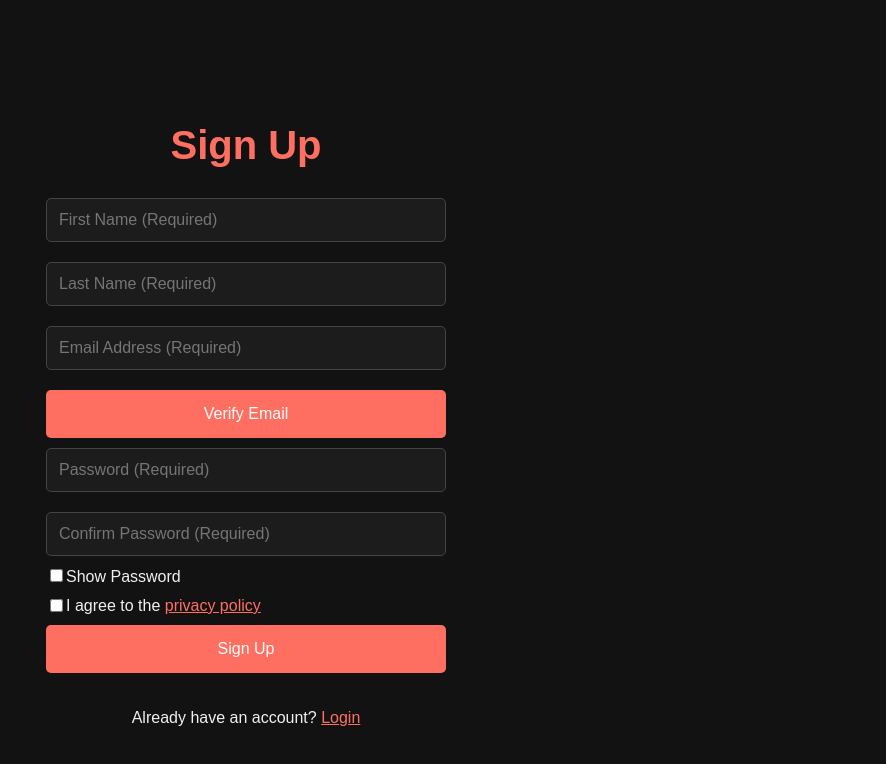
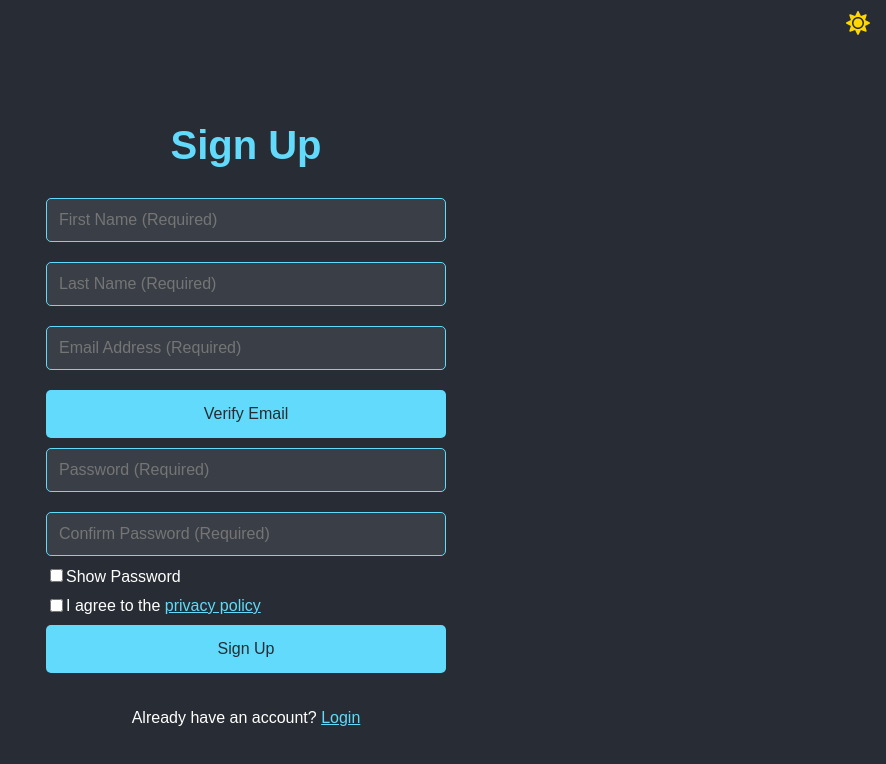
Before and after one commit to Loch-Glitch/team, a React (Create React App) app in the folder frontend/: page / in a window 1280 px wide. Shown: the top 764 px of the page, without its empty margins (394-1280 px from the left). Built offline with nearby package versions, Linux system fonts and the light colour scheme.

Commit message:
Add dark mode support and react-icons to the application

```diff
--- a/frontend/package.json
+++ b/frontend/package.json
@@ -7,6 +7,7 @@
     "cra-template": "1.2.0",
     "react": "^19.0.0",
     "react-dom": "^19.0.0",
+    "react-icons": "^5.4.0",
     "react-router-dom": "^7.1.1",
     "react-scripts": "^5.0.1",
     "web-vitals": "^4.2.4"
--- a/frontend/src/App.js
+++ b/frontend/src/App.js
@@ -1,28 +1,35 @@
 import React, { useState } from 'react';
-import { BrowserRouter, Routes, Route } from 'react-router-dom';  // Import BrowserRouter, Routes, and Route
-import SignUpPage from './page/Signup';  // Import Signup component
+import { BrowserRouter as Router, Route, Routes } from 'react-router-dom';
+import { FaSun, FaMoon } from 'react-icons/fa'; // Import icons
+import SignUpPage from './page/Signup';
 import LoginPage from './page/Login';
-import HomePage from './page/Homepage';
 import ForgotPassword from './page/ForgotPassword';
 import ResetPassword from './page/ResetPassword';
-import PrivacyDoc from './page/PrivacyDoc';
+import HomePage from './page/Homepage';
+
 function App() {
+  const [isDarkMode, setIsDarkMode] = useState(true); // State for toggling light and dark mode
+
+  const toggleMode = () => {
+    setIsDarkMode((prevMode) => !prevMode);
+  };
 
   return (
-    <BrowserRouter>  {/* Wrap your app with BrowserRouter */}
-      <Routes>  {/* Define the routes */}
-        {/* <Route path="/" element={<App />} />  Set the main route to render App */}
-        <Route path="/login" element={<LoginPage />} />  {/* Define the route for login */}
-        <Route path="/" element={<SignUpPage />} />  {/* Define the route for Signup */}
-        <Route path="/home" element={<HomePage />} />
-        <Route path="/forgot-password" element={<ForgotPassword />} />
-        <Route path="/reset-password" element={<ResetPassword />} />
-        <Route path="/privacydoc" element={<PrivacyDoc />} />
-
+    <Router>
+      <div style={{ position: 'absolute', top: '10px', right: '10px' }}>
+        <button onClick={toggleMode} style={{ background: 'none', border: 'none', cursor: 'pointer' }}>
+          {isDarkMode ? <FaSun color="#FFD700" size={24} /> : <FaMoon color="#4B0082" size={24} />}
+        </button>
+      </div>
+      <Routes>
+        <Route path="/" element={<SignUpPage isDarkMode={isDarkMode} />} />
+        <Route path="/login" element={<LoginPage isDarkMode={isDarkMode} toggleMode={toggleMode}/>} />
+        <Route path="/forgot-password" element={<ForgotPassword isDarkMode={isDarkMode} />} />
+        <Route path="/reset-password" element={<ResetPassword isDarkMode={isDarkMode} />} />
+        <Route path="/home" element={<HomePage isDarkMode={isDarkMode}/>} />
       </Routes>
-    </BrowserRouter>
+    </Router>
   );
 }
 
-
 export default App;
--- a/frontend/src/page/ForgotPassword.js
+++ b/frontend/src/page/ForgotPassword.js
@@ -2,14 +2,13 @@ import React, { useState } from 'react';
 import { useNavigate } from 'react-router-dom';
 import axios from 'axios';
 
-function ForgotPassword() {
+function ForgotPassword({ isDarkMode }) {
   const [email, setEmail] = useState('');
   const [otp, setOtp] = useState('');
   const [isOtpSent, setIsOtpSent] = useState(false);
   const [errorMessage, setErrorMessage] = useState('');
   const navigate = useNavigate();
 
-  // Function to send OTP request
   const handleSendOtp = async () => {
     if (!email) {
       alert('Please enter your email.');
@@ -17,9 +16,7 @@ function ForgotPassword() {
     }
 
     try {
-      const response = await axios.post('http://127.0.0.1:8000/api/request-password-reset-otp/', {
-        email: email
-      });
+      const response = await axios.post('http://127.0.0.1:8000/api/request-password-reset-otp/', { email });
 
       if (response.status === 200) {
         setIsOtpSent(true);
@@ -30,8 +27,8 @@ function ForgotPassword() {
     } catch (error) {
       setErrorMessage('An error occurred. Please try again.');
     }
-};
-  // Function to verify OTP
+  };
+
   const handleVerifyOtp = async () => {
     if (!otp) {
       alert('Please enter the OTP.');
@@ -39,10 +36,7 @@ function ForgotPassword() {
     }
 
     try {
-      const response = await axios.post('http://127.0.0.1:8000/api/verify-password-reset-otp/', {
-        email,
-        otp
-      });
+      const response = await axios.post('http://127.0.0.1:8000/api/verify-password-reset-otp/', { email, otp });
 
       if (response.status === 200) {
         navigate('/reset-password', { state: { email } });
@@ -52,11 +46,10 @@ function ForgotPassword() {
     } catch (error) {
       setErrorMessage('An error occurred. Please try again.');
     }
-};
-  // Function to navigate back to home
+  };
+
   const handleBack = () => navigate('/');
 
-  // Styles
   const styles = {
     container: {
       display: 'flex',
@@ -64,14 +57,14 @@ function ForgotPassword() {
       alignItems: 'center',
       justifyContent: 'center',
       height: '100vh',
-      backgroundColor: '#121212',
-      color: '#f0f0f0',
+      backgroundColor: isDarkMode ? '#282c34' : '#f0f0f0',
+      color: isDarkMode ? '#ffffff' : '#000000',
       fontFamily: 'Arial, sans-serif',
       padding: '20px',
     },
     header: {
       fontSize: '2.5rem',
-      color: '#ff6f61',
+      color: isDarkMode ? '#61dafb' : '#333',
       marginBottom: '20px',
     },
     formContainer: {
@@ -84,16 +77,16 @@ function ForgotPassword() {
     input: {
       padding: '12px',
       margin: '10px 0',
-      border: '1px solid #444',
+      border: `1px solid ${isDarkMode ? '#61dafb' : '#ccc'}`,
       borderRadius: '5px',
       fontSize: '1rem',
-      backgroundColor: '#1c1c1c',
-      color: '#f0f0f0',
+      backgroundColor: isDarkMode ? '#3a3f47' : '#ffffff',
+      color: isDarkMode ? '#ffffff' : '#000000',
       transition: 'border-color 0.3s ease',
     },
     signupButton: {
-      backgroundColor: '#ff6f61',
-      color: '#fff',
+      backgroundColor: isDarkMode ? '#61dafb' : '#4CAF50',
+      color: isDarkMode ? '#282c34' : '#ffffff',
       border: 'none',
       borderRadius: '5px',
       padding: '15px 0',
@@ -105,7 +98,7 @@ function ForgotPassword() {
     },
     footerButton: {
       backgroundColor: 'transparent',
-      color: '#ff6f61',
+      color: isDarkMode ? '#61dafb' : '#4CAF50',
       border: 'none',
       cursor: 'pointer',
       fontSize: '1rem',
@@ -115,11 +108,11 @@ function ForgotPassword() {
     otpInput: {
       padding: '12px',
       margin: '10px 0',
-      border: '1px solid #444',
+      border: `1px solid ${isDarkMode ? '#61dafb' : '#ccc'}`,
       borderRadius: '5px',
       fontSize: '1rem',
-      backgroundColor: '#1c1c1c',
-      color: '#f0f0f0',
+      backgroundColor: isDarkMode ? '#3a3f47' : '#ffffff',
+      color: isDarkMode ? '#ffffff' : '#000000',
       transition: 'border-color 0.3s ease',
     },
     errorMessage: {
--- a/frontend/src/page/Homepage.js
+++ b/frontend/src/page/Homepage.js
@@ -1,6 +1,28 @@
 import React from 'react';
 
-function HomePage() {
+function HomePage({ isDarkMode }) {
+  const styles = {
+    container: {
+      display: 'flex',
+      flexDirection: 'column',
+      alignItems: 'center',
+      justifyContent: 'center',
+      height: '100vh',
+      backgroundColor: isDarkMode ? '#282c34' : '#f0f0f0',
+      color: isDarkMode ? '#ffffff' : '#000000',
+      fontFamily: 'Arial, sans-serif',
+      padding: '20px',
+    },
+    header: {
+      fontSize: '2rem',
+      color: isDarkMode ? '#61dafb' : '#333',
+    },
+    message: {
+      fontSize: '1.2rem',
+      color: isDarkMode ? '#ffffff' : '#555',
+    },
+  };
+
   return (
     <div style={styles.container}>
       <h1 style={styles.header}>Welcome to the Home Page</h1>
@@ -9,25 +31,4 @@ function HomePage() {
   );
 }
 
-const styles = {
-  container: {
-    display: 'flex',
-    flexDirection: 'column',
-    alignItems: 'center',
-    justifyContent: 'center',
-    height: '100vh',
-    backgroundColor: '#f0f0f0',
-    fontFamily: 'Arial, sans-serif',
-    padding: '20px',
-  },
-  header: {
-    fontSize: '2rem',
-    color: '#333',
-  },
-  message: {
-    fontSize: '1.2rem',
-    color: '#555',
-  },
-};
-
 export default HomePage;
--- a/frontend/src/page/Login.js
+++ b/frontend/src/page/Login.js
@@ -1,7 +1,8 @@
 import React, { useState } from 'react';
 import { useNavigate } from 'react-router-dom';
+import { FaSun, FaMoon } from 'react-icons/fa'; // Import icons
 
-function LoginPage() {
+function LoginPage({ isDarkMode, toggleMode }) {
   const [email, setEmail] = useState('');
   const [password, setPassword] = useState('');
   const [error, setError] = useState('');
@@ -48,14 +49,14 @@ function LoginPage() {
       alignItems: 'center',
       justifyContent: 'center',
       height: '100vh',
-      backgroundColor: '#121212',
-      color: '#f0f0f0',
+      backgroundColor: isDarkMode ? '#282c34' : '#f0f0f0',
+      color: isDarkMode ? '#ffffff' : '#000000',
       fontFamily: 'Arial, sans-serif',
       padding: '20px',
     },
     header: {
       fontSize: '2.5rem',
-      color: '#ff6f61',
+      color: isDarkMode ? '#61dafb' : '#333',
       marginBottom: '20px',
     },
     formContainer: {
@@ -68,19 +69,16 @@ function LoginPage() {
     input: {
       padding: '12px',
       margin: '10px 0',
-      border: '1px solid #444',
+      border: `1px solid ${isDarkMode ? '#61dafb' : '#ccc'}`,
       borderRadius: '5px',
       fontSize: '1rem',
-      backgroundColor: '#1c1c1c',
-      color: '#f0f0f0',
+      backgroundColor: isDarkMode ? '#3a3f47' : '#ffffff',
+      color: isDarkMode ? '#ffffff' : '#000000',
       transition: 'border-color 0.3s ease',
     },
-    inputFocus: {
-      borderColor: '#ff6f61',
-    },
     loginButton: {
-      backgroundColor: '#ff6f61',
-      color: '#fff',
+      backgroundColor: isDarkMode ? '#61dafb' : '#4CAF50',
+      color: isDarkMode ? '#282c34' : '#ffffff',
       border: 'none',
       borderRadius: '5px',
       padding: '15px 0',
@@ -88,12 +86,7 @@ function LoginPage() {
       width: '100%',
       cursor: 'pointer',
       transition: 'background-color 0.3s ease, transform 0.2s ease',
-    },
-    loginButtonHover: {
-      backgroundColor: '#ff4b47',
-    },
-    loginButtonActive: {
-      transform: 'scale(0.95)',
+      marginTop: '10px',
     },
     footer: {
       display: 'flex',
@@ -104,7 +97,7 @@ function LoginPage() {
     },
     footerButton: {
       backgroundColor: 'transparent',
-      color: '#ff6f61',
+      color: isDarkMode ? '#61dafb' : '#4CAF50',
       border: 'none',
       cursor: 'pointer',
       fontSize: '1rem',
@@ -119,10 +112,15 @@ function LoginPage() {
 
   return (
     <div style={styles.container}>
+      <div style={{ position: 'absolute', top: '10px', right: '10px' }}>
+        <button onClick={toggleMode} style={{ background: 'none', border: 'none', cursor: 'pointer' }}>
+          {isDarkMode ? <FaSun color="#FFD700" size={24} /> : <FaMoon color="#4B0082" size={24} />}
+        </button>
+      </div>
       <h1 style={styles.header}>Login</h1>
       {error && <p style={styles.error}>{error}</p>}
       <div style={styles.formContainer}>
-      <input
+        <input
           type="email"
           placeholder="Email Address"
           value={email}
@@ -140,16 +138,6 @@ function LoginPage() {
       <button
         onClick={handleLogin}
         style={styles.loginButton}
-        onMouseEnter={(e) =>
-          (e.currentTarget.style.backgroundColor = styles.loginButtonHover.backgroundColor)
-        }
-        onMouseLeave={(e) =>
-          (e.currentTarget.style.backgroundColor = '#ff6f61')
-        }
-        onMouseDown={(e) =>
-          (e.currentTarget.style.transform = styles.loginButtonActive.transform)
-        }
-        onMouseUp={(e) => (e.currentTarget.style.transform = 'none')}
       >
         Login
       </button>
--- a/frontend/src/page/ResetPassword.js
+++ b/frontend/src/page/ResetPassword.js
@@ -2,7 +2,7 @@ import React, { useState } from 'react';
 import { useLocation, useNavigate } from 'react-router-dom';
 import axios from 'axios';
 
-function ResetPassword() {
+function ResetPassword({ isDarkMode }) {
   const [newPassword, setNewPassword] = useState('');
   const [confirmPassword, setConfirmPassword] = useState('');
   const [showPassword, setShowPassword] = useState(false);
@@ -49,29 +49,29 @@ function ResetPassword() {
       alignItems: 'center',
       justifyContent: 'center',
       height: '100vh',
-      backgroundColor: '#121212',
-      color: '#f0f0f0',
+      backgroundColor: isDarkMode ? '#282c34' : '#f0f0f0',
+      color: isDarkMode ? '#ffffff' : '#000000',
       fontFamily: 'Arial, sans-serif',
       padding: '20px',
     },
     header: {
       fontSize: '2.5rem',
-      color: '#ff6f61',
+      color: isDarkMode ? '#61dafb' : '#333',
       marginBottom: '20px',
     },
     input: {
       padding: '12px',
       margin: '10px 0',
-      border: '1px solid #444',
+      border: `1px solid ${isDarkMode ? '#61dafb' : '#ccc'}`,
       borderRadius: '5px',
       fontSize: '1rem',
-      backgroundColor: '#1c1c1c',
-      color: '#f0f0f0',
+      backgroundColor: isDarkMode ? '#3a3f47' : '#ffffff',
+      color: isDarkMode ? '#ffffff' : '#000000',
       transition: 'border-color 0.3s ease',
     },
     button: {
-      backgroundColor: '#ff6f61',
-      color: 'white',
+      backgroundColor: isDarkMode ? '#61dafb' : '#4CAF50',
+      color: isDarkMode ? '#282c34' : '#ffffff',
       border: 'none',
       borderRadius: '5px',
       padding: '10px 0',
@@ -83,7 +83,7 @@ function ResetPassword() {
     },
     backButton: {
       backgroundColor: 'transparent',
-      color: '#ff6f61',
+      color: isDarkMode ? '#61dafb' : '#4CAF50',
       border: 'none',
       cursor: 'pointer',
       fontSize: '1rem',
@@ -92,14 +92,14 @@ function ResetPassword() {
     },
     emailText: {
       fontSize: '1rem',
-      color: '#f0f0f0',
+      color: isDarkMode ? '#ffffff' : '#000000',
       marginBottom: '20px',
     },
     checkboxContainer: {
       display: 'flex',
       alignItems: 'center',
       marginTop: '10px',
-      color: '#f0f0f0',
+      color: isDarkMode ? '#ffffff' : '#000000',
       fontSize: '1rem',
     },
     checkbox: {
--- a/frontend/src/page/Signup.js
+++ b/frontend/src/page/Signup.js
@@ -2,7 +2,7 @@ import React, { useState, useEffect } from 'react';
 import { useNavigate, Link } from 'react-router-dom';
 import axios from 'axios';
 
-function SignUpPage() {
+function SignUpPage({ isDarkMode }) {
   // Existing state variables
   const [firstName, setFirstName] = useState('');
   const [lastName, setLastName] = useState('');
@@ -17,8 +17,6 @@ function SignUpPage() {
   const [isPhoneVerification, setIsPhoneVerification] = useState(false);
   const [emailOtp, setEmailOtp] = useState('');
   const [phoneOtp, setPhoneOtp] = useState('');
-
-  // New state variables for timers and expiration
   const [emailTimer, setEmailTimer] = useState(300); // 5 minutes in seconds
   const [phoneTimer, setPhoneTimer] = useState(300);
   const [emailOtpExpired, setEmailOtpExpired] = useState(false);
@@ -117,24 +115,6 @@ function SignUpPage() {
     }
   };
 
-  // // Modified phone verification handler
-  // const handlePhoneVerification = async () => {
-  //   if (!phone || phone.length !== 10) {
-  //     setError('Please enter a valid 10-digit phone number.');
-  //     return;
-  //   }
-  //   try {
-  //     setError('');
-  //     setIsPhoneVerification(true);
-  //     setPhoneTimer(300);
-  //     setPhoneOtpExpired(false);
-  //     setPhoneOtpAttempts(0); // Reset attempts on new OTP request
-  //     await axios.post('http://127.0.0.1:8000/api/request-phone-otp/', { phone });
-  //   } catch (error) {
-  //     setError('Failed to request phone verification. Please try again.');
-  //   }
-  // };
-
   // Handle OTP submission with retry logic
   const handleEmailOtpSubmission = async () => {
     if (emailOtpExpired) {
@@ -176,8 +156,6 @@ function SignUpPage() {
     }
   };
 
-  // Rest of the handlers remain the same
-
   const handleSignUp = async () => {
     if (!firstName || !lastName || !email || !password || !confirmPassword || !privacyChecked) {
       setError('Please fill all the required fields and agree to the privacy terms.');
@@ -191,10 +169,6 @@ function SignUpPage() {
       setError('Password must be at least 3 characters long, contain letters, numbers, and at least one symbol.');
       return;
     }
-    // if (phone.length !== 10) {
-    //   setError('Please enter a valid 10-digit phone number.');
-    //   return;
-    // }
     setError('');
 
     const userData = {
@@ -229,14 +203,14 @@ function SignUpPage() {
       alignItems: 'center',
       justifyContent: 'center',
       height: '100vh',
-      backgroundColor: '#121212',
-      color: '#f0f0f0',
+      backgroundColor: isDarkMode ? '#282c34' : '#f0f0f0',
+      color: isDarkMode ? '#ffffff' : '#000000',
       fontFamily: 'Arial, sans-serif',
       padding: '20px',
     },
     header: {
       fontSize: '2.5rem',
-      color: '#ff6f61',
+      color: isDarkMode ? '#61dafb' : '#333',
       marginBottom: '20px',
     },
     formContainer: {
@@ -249,11 +223,11 @@ function SignUpPage() {
     input: {
       padding: '12px',
       margin: '10px 0',
-      border: '1px solid #444',
+      border: `1px solid ${isDarkMode ? '#61dafb' : '#ccc'}`,
       borderRadius: '5px',
       fontSize: '1rem',
-      backgroundColor: '#1c1c1c',
-      color: '#f0f0f0',
+      backgroundColor: isDarkMode ? '#3a3f47' : '#ffffff',
+      color: isDarkMode ? '#ffffff' : '#000000',
       transition: 'border-color 0.3s ease',
     },
     errorText: {
@@ -263,8 +237,8 @@ function SignUpPage() {
       marginBottom: '10px',
     },
     signupButton: {
-      backgroundColor: '#ff6f61',
-      color: '#fff',
+      backgroundColor: isDarkMode ? '#61dafb' : '#4CAF50',
+      color: isDarkMode ? '#282c34' : '#ffffff',
       border: 'none',
       borderRadius: '5px',
       padding: '15px 0',
@@ -282,9 +256,19 @@ function SignUpPage() {
       maxWidth: '400px',
     },
     link: {
-      color: '#ff6f61',
+      color: isDarkMode ? '#61dafb' : '#4CAF50',
       textDecoration: 'underline',
       cursor: 'pointer',
+    },
+    toggleButton: {
+      backgroundColor: isDarkMode ? '#61dafb' : '#4CAF50',
+      color: isDarkMode ? '#282c34' : '#ffffff',
+      border: 'none',
+      borderRadius: '5px',
+      padding: '10px 20px',
+      fontSize: '1rem',
+      cursor: 'pointer',
+      marginTop: '20px',
     },
   };
 
@@ -341,7 +325,6 @@ function SignUpPage() {
           </button>
         )}
 
-
         <input
           type={showPassword ? "text" : "password"}
           placeholder="Password (Required)"
@@ -389,63 +372,4 @@ function SignUpPage() {
   );
 }
 
-
-  // Define the styles object
-  const styles = {
-    container: {
-      display: 'flex',
-      flexDirection: 'column',
-      alignItems: 'center',
-      padding: '20px',
-    },
-    header: {
-      fontSize: '2rem',
-      marginBottom: '20px',
-    },
-    error: {
-      color: 'red',
-      marginBottom: '10px',
-    },
-    formContainer: {
-      display: 'flex',
-      flexDirection: 'column',
-      width: '100%',
-      maxWidth: '400px',
-    },
-    input: {
-      padding: '10px',
-      marginBottom: '10px',
-      borderRadius: '5px',
-      border: '1px solid #ccc',
-    },
-    verifyButton: {
-      padding: '10px',
-      marginBottom: '10px',
-      backgroundColor: '#4CAF50',
-      color: 'white',
-      border: 'none',
-      borderRadius: '5px',
-      cursor: 'pointer',
-    },
-    signupButton: {
-      padding: '10px',
-      backgroundColor: '#4CAF50',
-      color: 'white',
-      border: 'none',
-      borderRadius: '5px',
-      cursor: 'pointer',
-      width: '100%',
-    },
-    backButton: {
-      padding: '10px',
-      backgroundColor: '#f44336',
-      color: 'white',
-      border: 'none',
-      borderRadius: '5px',
-      cursor: 'pointer',
-      width: '100%',
-      marginTop: '10px',
-    },
-  };
-
 export default SignUpPage;
```
Also changed, not shown: frontend/src/page/PasswordOtp.js (+9 -6 lines), 1 other file (tests, documents, lock files or other folders).
